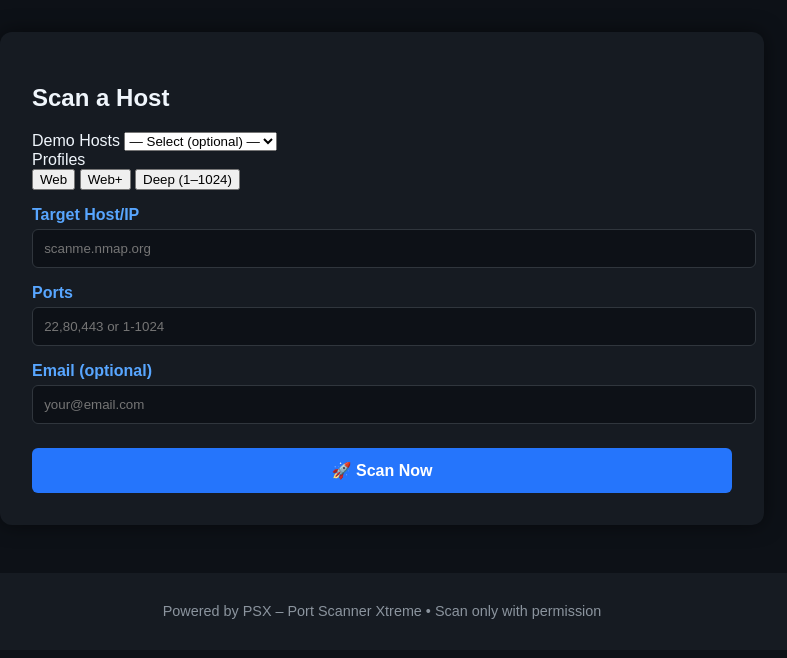
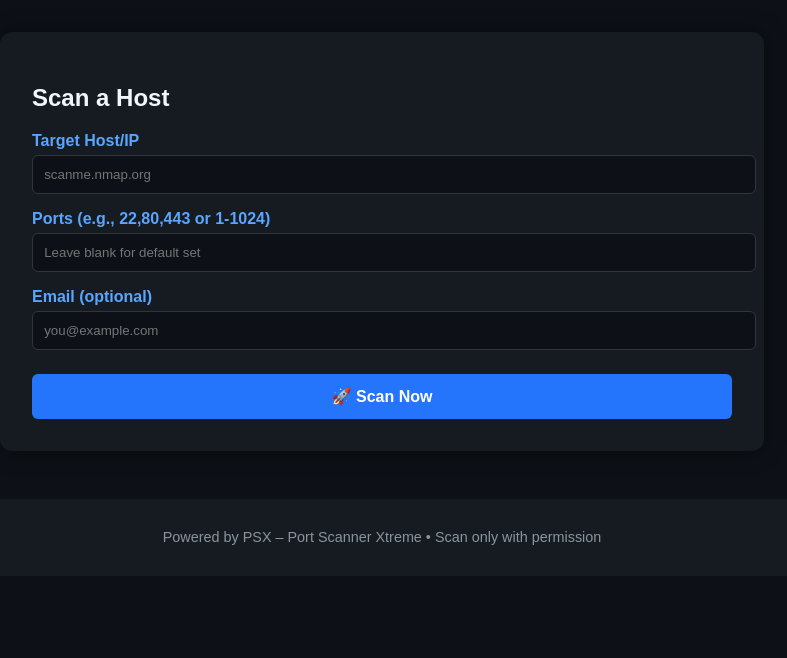
Before and after one commit to RishabSolemn/open-port-scanner, a FastAPI app: page / in a window 1280 px wide. Shown: the part 96-754 px from the top of the page, without its empty margins (258-1045 px from the left). Run offline with FastAPI, Linux system fonts and the light colour scheme; data that the repository does not hold is empty.

Commit message:
Update index.html

```diff
--- a/templates/index.html
+++ b/templates/index.html
@@ -6,14 +6,13 @@
   <link rel="stylesheet" href="/static/styles.css" />
 </head>
 <body>
-  <!-- Premium Loader Overlay -->
-  <div id="loader" class="loader hidden">
-    <div class="loader-glow"></div>
-    <div class="loader-ring">
-      <div class="ring"></div>
-      <div class="core">PSX</div>
+  <!-- Loader Overlay -->
+  <div id="psx-loader" class="psx-loader hidden">
+    <div class="psx-loader-wrap">
+      <div class="psx-ring"></div>
+      <div class="psx-core">PSX</div>
+      <div class="psx-sub">Scanning…</div>
     </div>
-    <div class="loader-text">Scanning…</div>
   </div>
 
   <header>
@@ -23,59 +22,41 @@
   <main class="container">
     <h2>Scan a Host</h2>
 
-    <!-- Demo hosts + profiles -->
-    <div class="row">
-      <div class="col">
-        <label for="demo">Demo Hosts</label>
-        <select id="demo" class="select">
-          <option value="">— Select (optional) —</option>
-          <option value="scanme.nmap.org">scanme.nmap.org</option>
-          <option value="example.com">example.com</option>
-          <option value="testphp.vulnweb.com">testphp.vulnweb.com</option>
-        </select>
-      </div>
-      <div class="col">
-        <label>Profiles</label>
-        <div class="chips">
-          <button type="button" class="chip" data-ports="22,80,443">Web</button>
-          <button type="button" class="chip" data-ports="22,80,443,8080,8443">Web+</button>
-          <button type="button" class="chip" data-ports="1-1024">Deep (1–1024)</button>
-        </div>
-      </div>
-    </div>
-
     <form id="scanForm" method="post" action="/scan">
       <label for="host">Target Host/IP</label>
-      <input type="text" id="host" name="host" placeholder="scanme.nmap.org"
-             pattern="^\\S+$" title="No spaces. Example: scanme.nmap.org" required />
+      <input
+        type="text"
+        id="host"
+        name="host"
+        placeholder="scanme.nmap.org"
+        required
+      />
 
-      <label for="ports">Ports</label>
-      <input type="text" id="ports" name="ports" placeholder="22,80,443 or 1-1024" />
+      <label for="ports">Ports (e.g., 22,80,443 or 1-1024)</label>
+      <input
+        type="text"
+        id="ports"
+        name="ports"
+        placeholder="Leave blank for default set"
+      />
 
       <label for="email">Email (optional)</label>
-      <input type="email" id="email" name="email" placeholder="your@email.com" />
+      <input
+        type="email"
+        id="email"
+        name="email"
+        placeholder="you@example.com"
+      />
 
-      <button type="submit" id="scanBtn">🚀 Scan Now</button>
+      <button type="submit">🚀 Scan Now</button>
     </form>
 
     {% if message %}
-    <div class="result" id="resultBox">
+    <div class="result">
       <h3>Scan Result</h3>
       <p>{{ message }}</p>
-
-      {% if host %}
-        <p class="meta">
-          {% if resolved_ip %}<span><b>Resolved IP:</b> {{ resolved_ip }}</span>{% endif %}
-          {% if elapsed %}<span><b>Elapsed:</b> {{ elapsed }}s</span>{% endif %}
-        </p>
-      {% endif %}
-
       {% if opened %}
-        <div class="actions">
-          <button class="btn-secondary" id="copyBtn" data-copy="{{ opened }}">Copy Ports</button>
-          <button class="btn-secondary" id="csvBtn" data-host="{{ host }}" data-open="{{ opened }}">Export CSV</button>
-        </div>
-        <p><b>Open Ports:</b> <span id="openPorts">{{ opened }}</span></p>
+        <p><b>Open Ports:</b> {{ opened }}</p>
       {% endif %}
     </div>
     {% endif %}
@@ -86,53 +67,17 @@
   </footer>
 
   <script>
-    // Demo host picker
-    const demoSel = document.getElementById('demo');
-    const hostInput = document.getElementById('host');
-    const portsInput = document.getElementById('ports');
-    demoSel?.addEventListener('change', () => {
-      if (demoSel.value) hostInput.value = demoSel.value;
+    // Show loader on submit, hide when page renders (back/forward nav safe)
+    const form = document.getElementById('scanForm');
+    const loader = document.getElementById('psx-loader');
+
+    form?.addEventListener('submit', () => {
+      loader?.classList.remove('hidden');
     });
 
-    // Profile chips -> set ports
-    document.querySelectorAll('.chip').forEach(chip => {
-      chip.addEventListener('click', () => {
-        portsInput.value = chip.dataset.ports || '';
-        document.querySelectorAll('.chip').forEach(c => c.classList.remove('active'));
-        chip.classList.add('active');
-      });
-    });
-
-    // Premium loader: show on submit, hide on load/error
-    const form = document.getElementById('scanForm');
-    const loader = document.getElementById('loader');
-    form?.addEventListener('submit', () => {
-      loader.classList.remove('hidden');
-    });
-    window.addEventListener('pageshow', () => loader.classList.add('hidden'));
-
-    // Copy open ports
-    const copyBtn = document.getElementById('copyBtn');
-    copyBtn?.addEventListener('click', async () => {
-      const text = copyBtn.dataset.copy || '';
-      try { await navigator.clipboard.writeText(text); copyBtn.textContent = 'Copied!'; }
-      catch { copyBtn.textContent = 'Copy failed'; }
-      setTimeout(() => (copyBtn.textContent = 'Copy Ports'), 1200);
-    });
-
-    // Export CSV (host,port)
-    const csvBtn = document.getElementById('csvBtn');
-    csvBtn?.addEventListener('click', () => {
-      const host = csvBtn.dataset.host || '';
-      const open = (csvBtn.dataset.open || '').replace(/[\\[\\]\\s]/g, '');
-      const ports = open ? open.split(',') : [];
-      let csv = 'host,port\\n';
-      ports.forEach(p => { if (p) csv += `${host},${p}\\n`; });
-      const blob = new Blob([csv], { type: 'text/csv' });
-      const url = URL.createObjectURL(blob);
-      const a = document.createElement('a');
-      a.href = url; a.download = `psx_${host}_open_ports.csv`; a.click();
-      URL.revokeObjectURL(url);
+    // If the page is restored from cache (back nav), ensure loader is hidden
+    window.addEventListener('pageshow', () => {
+      loader?.classList.add('hidden');
     });
   </script>
 </body>
```
